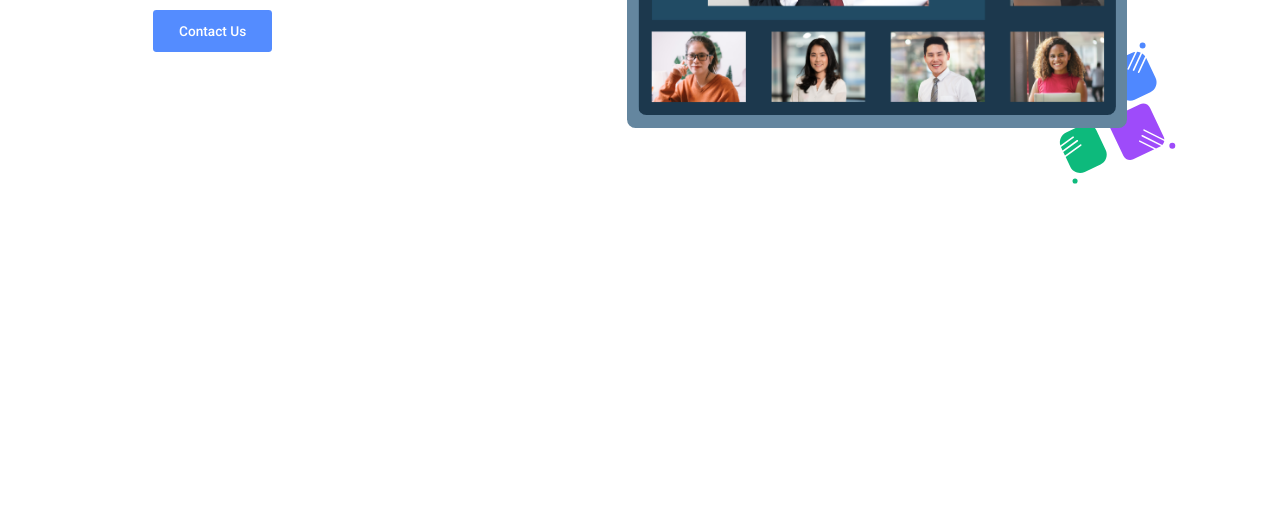
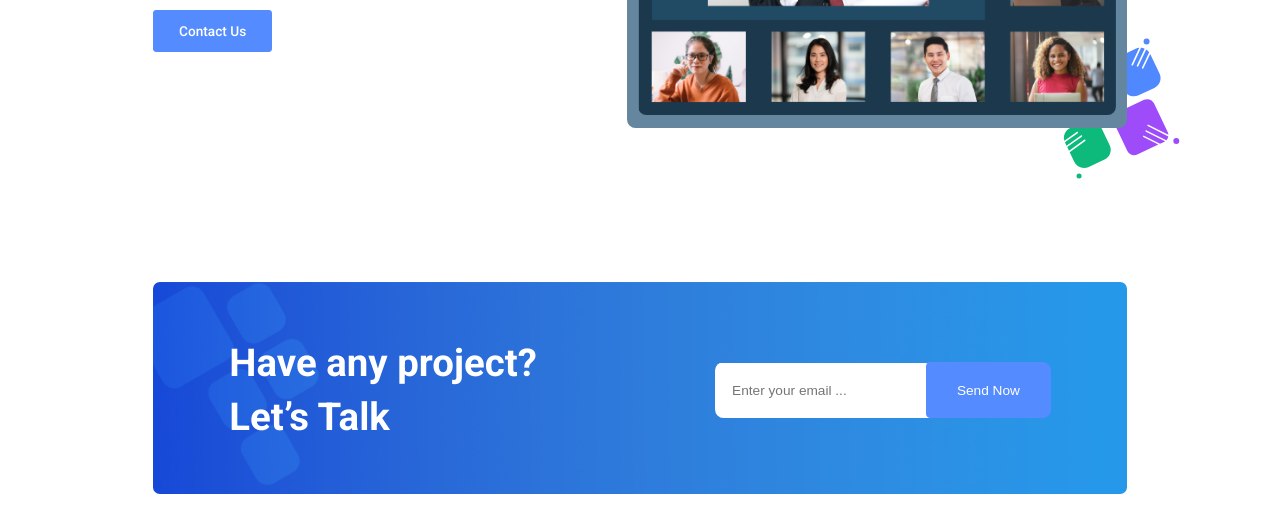
Before and after one commit to sadabdhrubo1997/ujjol-1, a plain HTML site: page index.html in a window 1280 px wide. Shown: the part 812-1344 px from the top of the page. Before the commit the page ends 1094 px from the top, so only its background shows below. Drawn offline with Linux system fonts and the light colour scheme.

Commit message:
subscriber section done

```diff
--- a/index.html
+++ b/index.html
@@ -72,7 +72,10 @@
               <span class="play-button-behind3"></span>
               <span class="play-button-behind4"></span>
               <div class="play-button">
-                <img src="./resources/icons/paly-button-icon.svg" alt="video-play-button" />
+                <img
+                  src="./resources/icons/paly-button-icon.svg"
+                  alt="video-play-button"
+                />
               </div>
             </div>
           </div>
@@ -80,6 +83,23 @@
       </div>
     </div>
 
+    <div id="subscribe">
+      <div class="container">
+        <div class="subscribe-inner">
+          <h2>Have any project? Let’s Talk</h2>
+          <form>
+            <div class="input-wrapper">
+              <input type="text" placeholder="Enter your email ..." />
+            </div>
+            <button type="submit" class="btn-primary">Send Now</button>
+          </form>
+        </div>
+      </div>
+    </div>
+    <div>
+      <br /><br /><br /><br /><br /><br /><br /><br /><br /><br /><br /><br /><br /><br /><br /><br /><br /><br /><br /><br /><br /><br /><br /><br /><br /><br /><br /><br /><br /><br />
+    </div>
+
     <script src="./resources/js/main.js"></script>
   </body>
 </html>
--- a/resources/css/_base.scss
+++ b/resources/css/_base.scss
@@ -41,6 +41,9 @@ body {
   -moz-border-radius: 0.4rem;
   -ms-border-radius: 0.4rem;
   -o-border-radius: 0.4rem;
+  outline: none;
+  border: none;
+  cursor: pointer;
 
   &:hover {
     background-color: #427bee;
--- a/resources/css/homepage/_clientGalary.scss
+++ b/resources/css/homepage/_clientGalary.scss
@@ -43,8 +43,8 @@
     &::after {
       position: absolute;
       content: "";
-      bottom: -6.5rem;
-      right: -5.8rem;
+      bottom: -6rem;
+      right: -6.2rem;
       width: 14.5rem;
       height: 16.6rem;
       background-image: url(../vectors/galary-vector-1.svg);
--- a/resources/css/homepage/_homepage.scss
+++ b/resources/css/homepage/_homepage.scss
@@ -1,2 +1,3 @@
 @import "./header";
 @import "./clientGalary";
+@import "./subscribe";
--- /dev/null
+++ b/resources/css/homepage/_subscribe.scss
@@ -0,0 +1,68 @@
+#subscribe {
+  margin: 13rem 0 10rem 0;
+
+  .subscribe-inner {
+    border-radius: 0.8rem;
+    -webkit-border-radius: 0.8rem;
+    -moz-border-radius: 0.8rem;
+    -ms-border-radius: 0.8rem;
+    -o-border-radius: 0.8rem;
+    background-image: url(../images/subscribe-bg.png);
+    background-repeat: no-repeat;
+    background-position: center center;
+    background-size: cover;
+    height: 24.9rem;
+    width: 100%;
+    padding: 6.4rem 8.9rem;
+    display: flex;
+    flex-wrap: wrap;
+    justify-content: space-between;
+    align-items: center;
+
+    h2 {
+      font-size: 4.5rem;
+      max-width: 17ch;
+      color: #fff;
+      line-height: 1.4;
+    }
+
+    form {
+    //   background-color: #f3f4f8;
+      display: flex;
+      align-items: center;
+      border-radius: 1rem;
+      -webkit-border-radius: 1rem;
+      -moz-border-radius: 1rem;
+      -ms-border-radius: 1rem;
+      -o-border-radius: 1rem;
+      overflow: hidden;
+      .input-wrapper {
+        input {
+          border: none;
+          outline: none;
+          font-size: 1.6rem;
+          color: #3d6bf5;
+          font-weight: 500;
+          padding: 2.33rem 4rem 2.33rem 2rem;
+          background-color: rgb(255, 255, 255);
+          display: inline-flex;
+          margin-right: -2rem;
+
+          &:focus {
+            border: none;
+            outline: none;
+          }
+        }
+      }
+      button {
+        padding: 2.4rem 3.6rem;
+        height: 100%;
+        border-radius: 0.5rem;
+        -webkit-border-radius: 0.5rem;
+        -moz-border-radius: 0.5rem;
+        -ms-border-radius: 0.5rem;
+        -o-border-radius: 0.5rem;
+      }
+    }
+  }
+}
```
Also changed, not shown: resources/css/style.css, resources/images/subscribe-bg.png (added), resources/images/subscribe-bg.svg, 1 other file.
